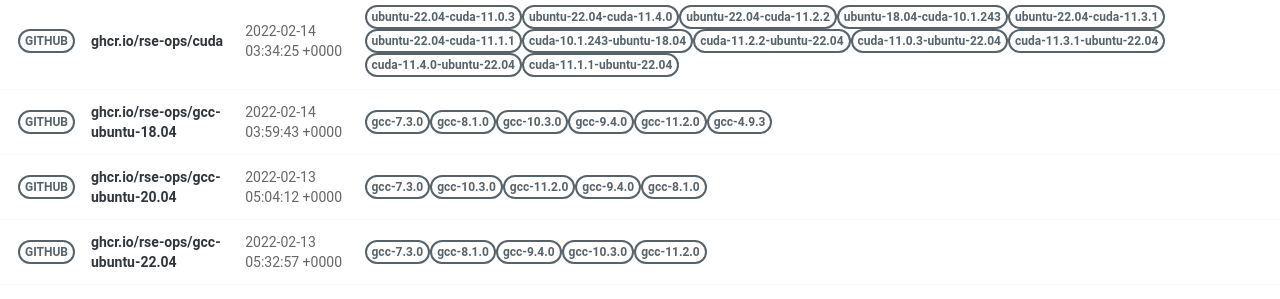
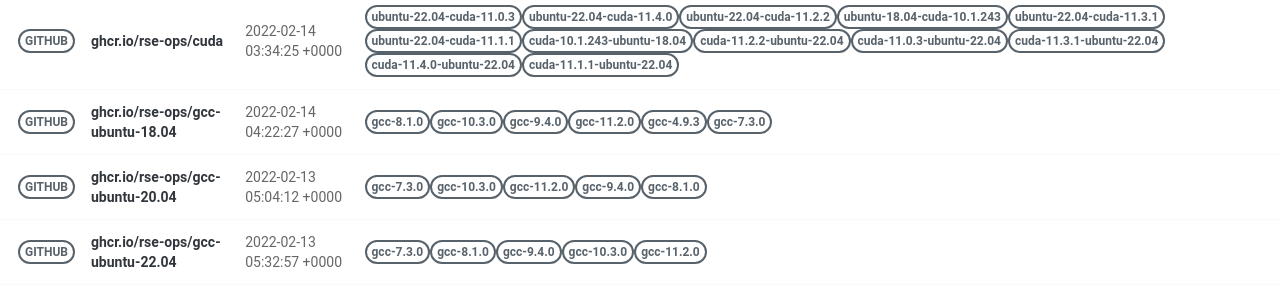
Before and after one commit to rse-ops/docker-images, a Jekyll site: the page built from pages/index.md, in a window 1280 px wide. Shown: the part 502-801 px from the top of the page. Built offline with Jekyll 4.4.1, drawn with Linux system fonts in a browser that asks for light colours; nearby versions of some CDN libraries.

Commit message:
Automated push to update library 2022-02-14

```diff
--- a/_library/ghcr.io-rse-ops-gcc-ubuntu-18.04.md
+++ b/_library/ghcr.io-rse-ops-gcc-ubuntu-18.04.md
@@ -1,14 +1,11 @@
 ---
 layout: container
 name: ghcr.io/rse-ops/gcc-ubuntu-18.04
-updated_at: 2022-02-14 03:59:43.979841
+updated_at: 2022-02-14 04:22:27.035086
 
 
 container_url: https://github.com/orgs/rse-ops/packages/container/package/gcc-ubuntu-18.04
 versions:
- - tag: gcc-7.3.0
-   dockerfile: https://github.com/rse-ops/docker-images/blob/main/ubuntu/gcc/Dockerfile
-   manifest: https://crane.ggcr.dev/manifest/ghcr.io/rse-ops/gcc-ubuntu-18.04:gcc-7.3.0
  - tag: gcc-8.1.0
    dockerfile: https://github.com/rse-ops/docker-images/blob/main/ubuntu/gcc/Dockerfile
    manifest: https://crane.ggcr.dev/manifest/ghcr.io/rse-ops/gcc-ubuntu-18.04:gcc-8.1.0
```
Also changed, not shown: other parts of _library/ghcr.io-rse-ops-gcc-ubuntu-18.04.md (+3 -0 lines).
